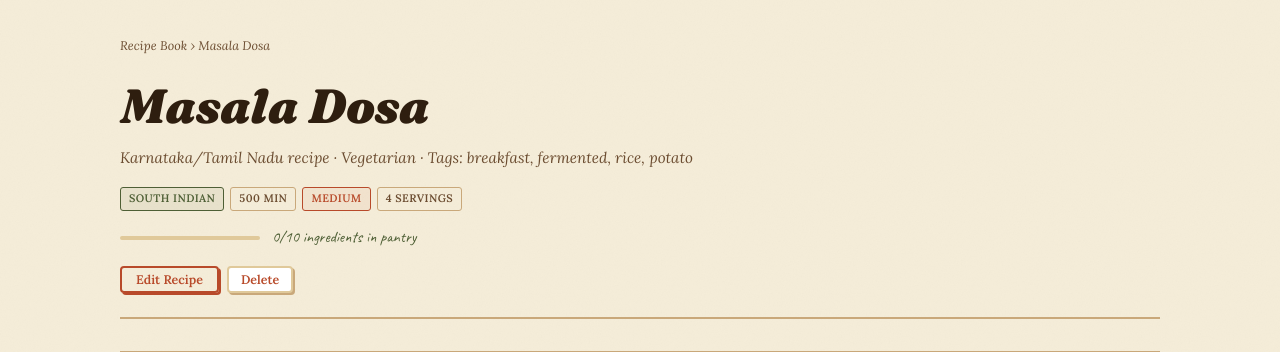
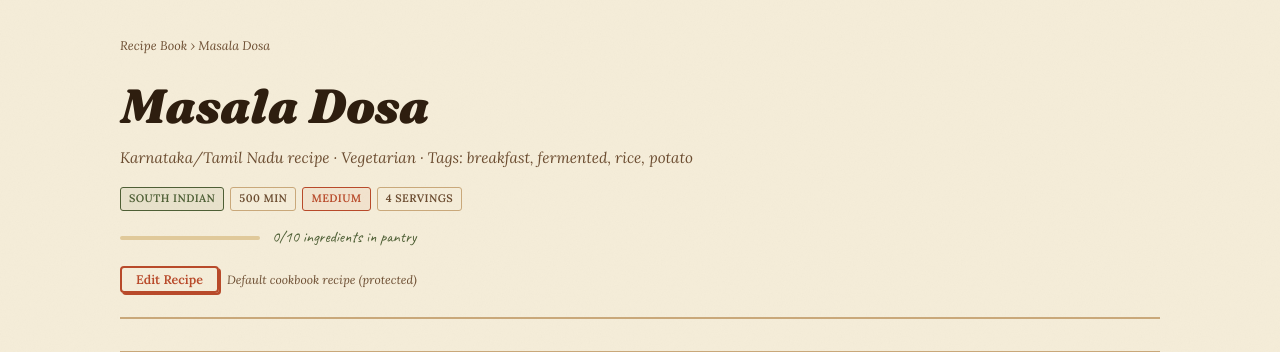
Before and after one commit to shreyaditha/MyPantryBook_Fast_API, a FastAPI app: page /recipes/1 in a window 1280 px wide. Shown: the part 56-408 px from the top of the page. Run offline with FastAPI, Linux system fonts and the light colour scheme; data comes from the database, SQL or seed files in the repository; data that the repository does not hold is empty.

Commit message:
Protect default cookbook recipes (IDs 1-26) from deletion in API and UI

```diff
--- a/app/api/recipes.py
+++ b/app/api/recipes.py
@@ -222,11 +222,16 @@ async def update_recipe(
 
 @router.delete("/{recipe_id}", status_code=204)
 async def delete_recipe(recipe_id: int, db: AsyncSession = Depends(get_db)):
-    """Delete a recipe."""
+    """Delete a recipe. Default cookbook recipes are protected from deletion."""
     result = await db.execute(select(Recipe).where(Recipe.id == recipe_id))
     recipe = result.scalar_one_or_none()
     if not recipe:
         raise HTTPException(status_code=404, detail="Recipe not found")
+    if recipe.created_by is None or recipe_id <= 26:
+        raise HTTPException(
+            status_code=403,
+            detail="Default South Indian cookbook recipes are protected and cannot be deleted."
+        )
     await db.delete(recipe)
 
 
--- a/app/templates/recipe_detail.html
+++ b/app/templates/recipe_detail.html
@@ -38,9 +38,13 @@
       </div>
     {% endif %}
 
-    <div style="display:flex; gap:8px; flex-wrap:wrap; margin-top:16px;">
+    <div style="display:flex; gap:8px; flex-wrap:wrap; margin-top:16px; align-items:center;">
       <a href="/recipes/{{ recipe.id }}/edit" class="btn btn-outline btn-sm">Edit Recipe</a>
-      <button class="btn btn-danger" onclick="deleteRecipe({{ recipe.id }})">Delete</button>
+      {% if recipe.created_by and recipe.id > 26 %}
+        <button class="btn btn-danger" onclick="deleteRecipe({{ recipe.id }})">Delete</button>
+      {% else %}
+        <span style="font-size:0.75rem; color:var(--ink-light); font-style:italic;">Default cookbook recipe (protected)</span>
+      {% endif %}
     </div>
   </div>
 
@@ -122,7 +126,14 @@ async function deleteRecipe(id) {
   if (!confirm('Delete this recipe?')) return;
   const res = await fetch('/api/recipes/' + id, { method: 'DELETE' });
   if (res.ok) { showToast('Recipe deleted'); setTimeout(() => location.href = '/recipes', 700); }
-  else showToast('Error', 'error');
+  else {
+    try {
+      const err = await res.json();
+      showToast(err.detail || 'Recipe cannot be deleted', 'error');
+    } catch(e) {
+      showToast('Protected recipe cannot be deleted', 'error');
+    }
+  }
 }
 </script>
 {% endblock %}
```
